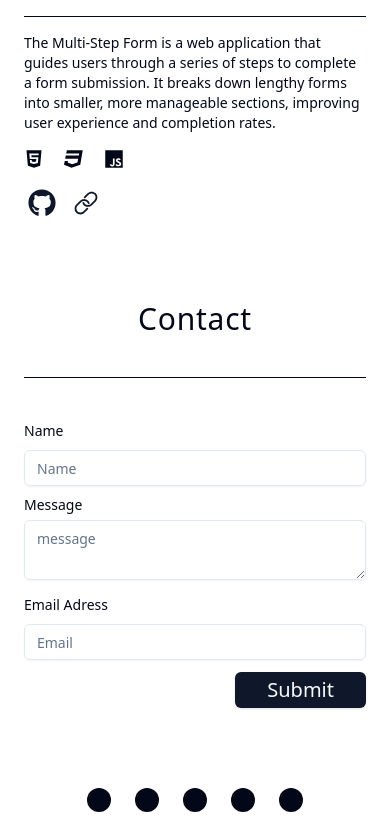
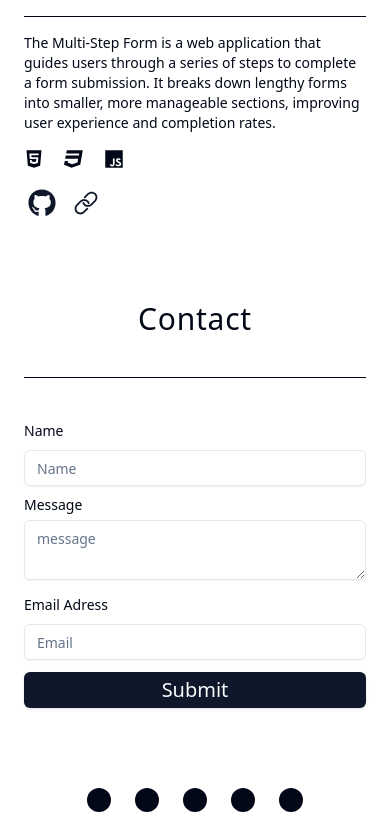
Before and after one commit to GorkemEldeniz/portfolio-website, a React (Vite) app: page / in a window 390 px wide. Shown: the part 4535-5371 px from the top of the page. Built offline with nearby package versions, Linux system fonts and the light colour scheme.

Commit message:
loading state added

```diff
--- a/src/components/contact-form.tsx
+++ b/src/components/contact-form.tsx
@@ -1,4 +1,4 @@
-import { useRef } from "react";
+import { useRef, useState } from "react";
 
 import { zodResolver } from "@hookform/resolvers/zod";
 import { useForm } from "react-hook-form";
@@ -27,6 +27,7 @@ const formSchema = z.object({
 });
 
 export function ContactForm() {
+	const [isLoading, setIsLoading] = useState<boolean>(false);
 	const formRef = useRef<null | HTMLFormElement>(null);
 
 	// 1. Define your form.
@@ -35,6 +36,7 @@ export function ContactForm() {
 	});
 
 	async function onSubmit() {
+		setIsLoading(true);
 		try {
 			await emailjs.sendForm(
 				import.meta.env.VITE_EMAIL_SERVICE_ID,
@@ -44,9 +46,11 @@ export function ContactForm() {
 					publicKey: import.meta.env.VITE_EMAIL_PUBLIC_KEY,
 				}
 			);
-			console.log("gönderildi");
+			setIsLoading(false);
 		} catch (er) {
 			console.log(er);
+		} finally {
+			setIsLoading(false);
 		}
 	}
 
@@ -99,9 +103,10 @@ export function ContactForm() {
 					)}
 				/>
 
-				<div className='flex justify-end md:col-span-2'>
+				<div className='md:flex md:justify-end md:col-span-2'>
 					<Button
-						className='text-xl font-light md:text-2xl md:w-fit'
+						disabled={isLoading}
+						className='w-full text-xl font-light md:text-2xl md:w-fit'
 						size='lg'
 						type='submit'
 					>
```
